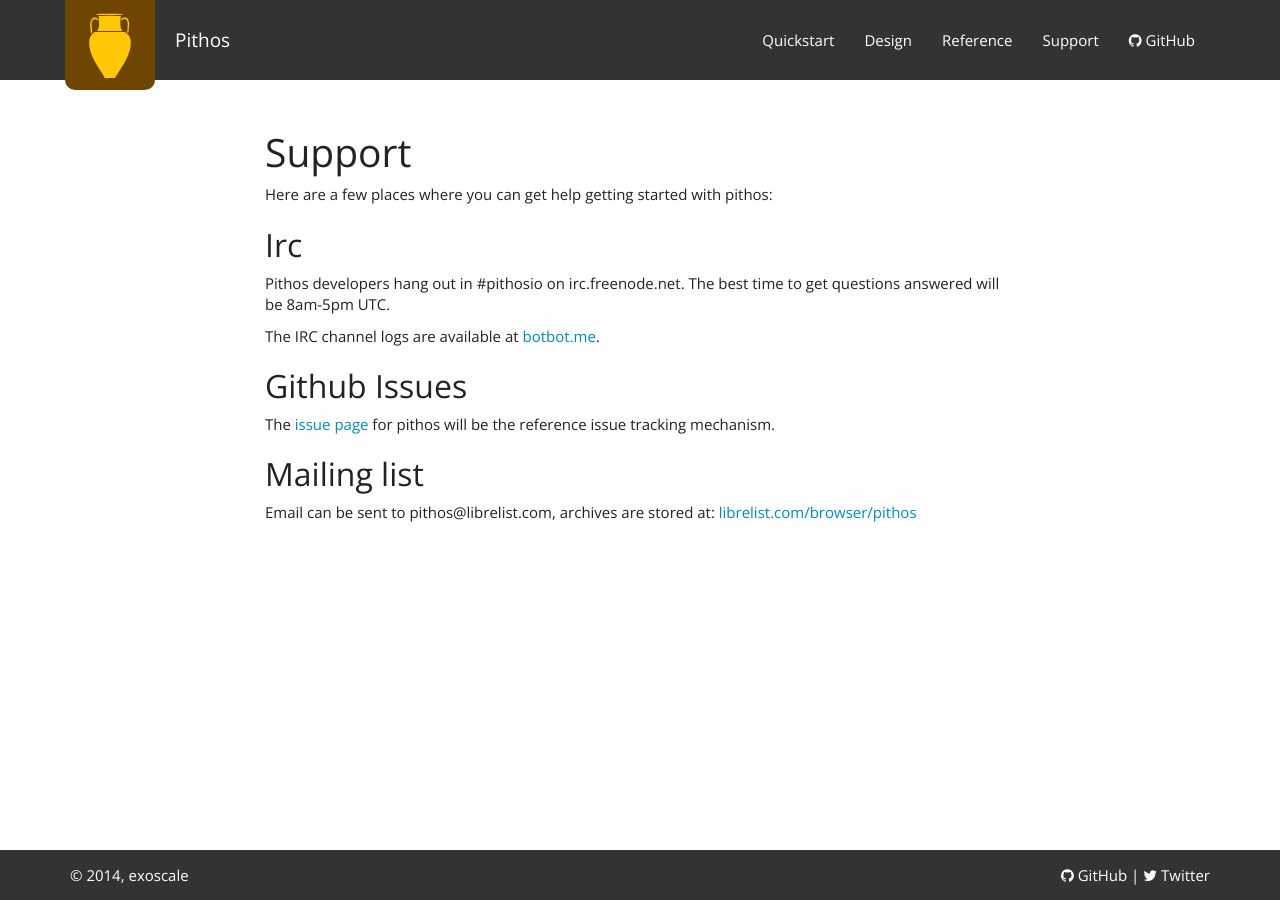
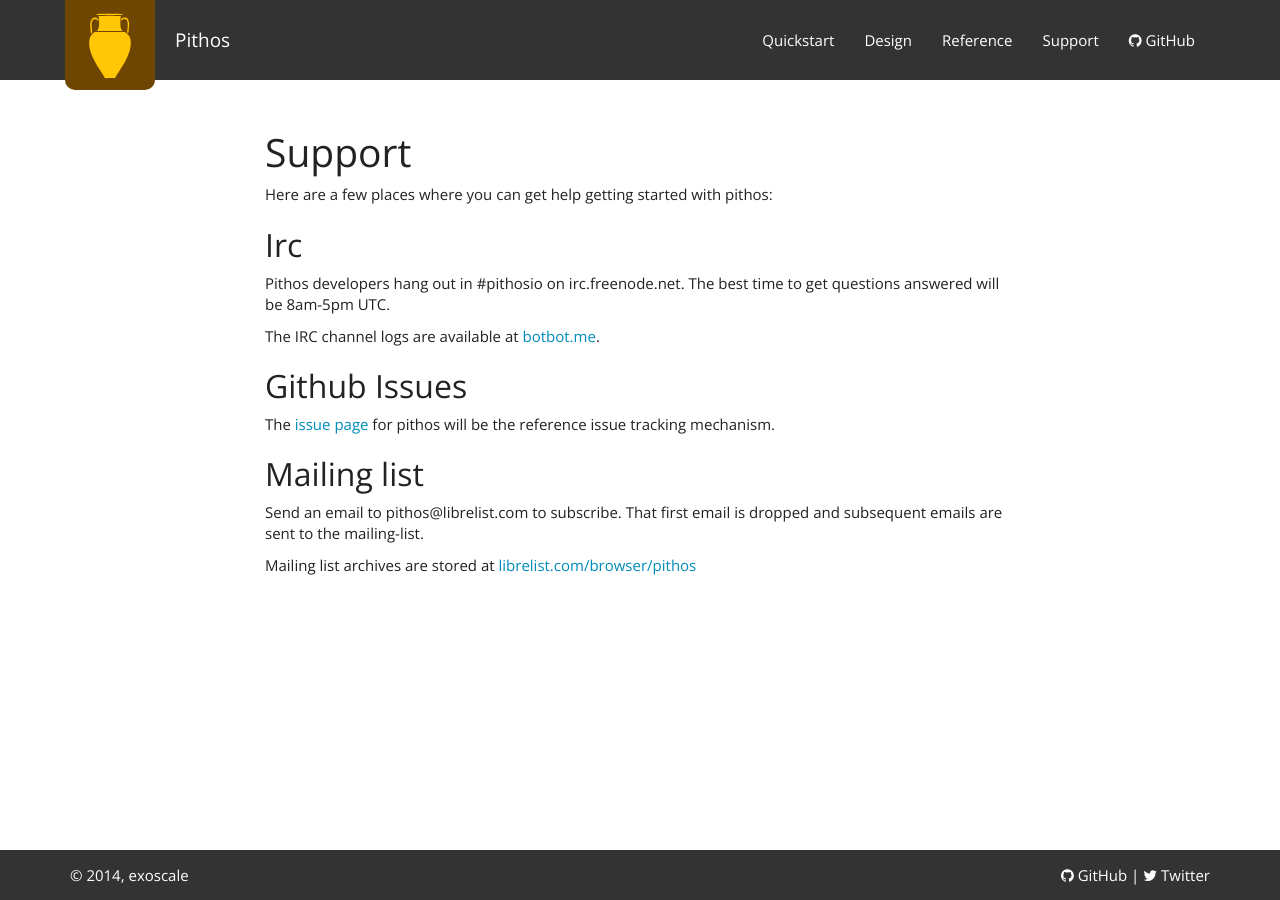
Before and after one commit to exoscale/pithos, a Jekyll site: the page built from support/index.markdown, in a window 1280 px wide. Built offline with Jekyll 4.4.1, drawn with Linux system fonts in a browser that asks for light colours; nearby versions of some CDN libraries; Markdown is read by kramdown in place of the engine named in the settings.

Commit message:
Add subscribe instructions

```diff
--- a/support/index.markdown
+++ b/support/index.markdown
@@ -22,5 +22,8 @@
 
 ## Mailing list
 
-Email can be sent to pithos@librelist.com, archives are stored at:
+Send an email to pithos@librelist.com to subscribe. That first email is
+dropped and subsequent emails are sent to the mailing-list.
+
+Mailing list archives are stored at
 [librelist.com/browser/pithos](http://librelist.com/browser/pithos)
```
